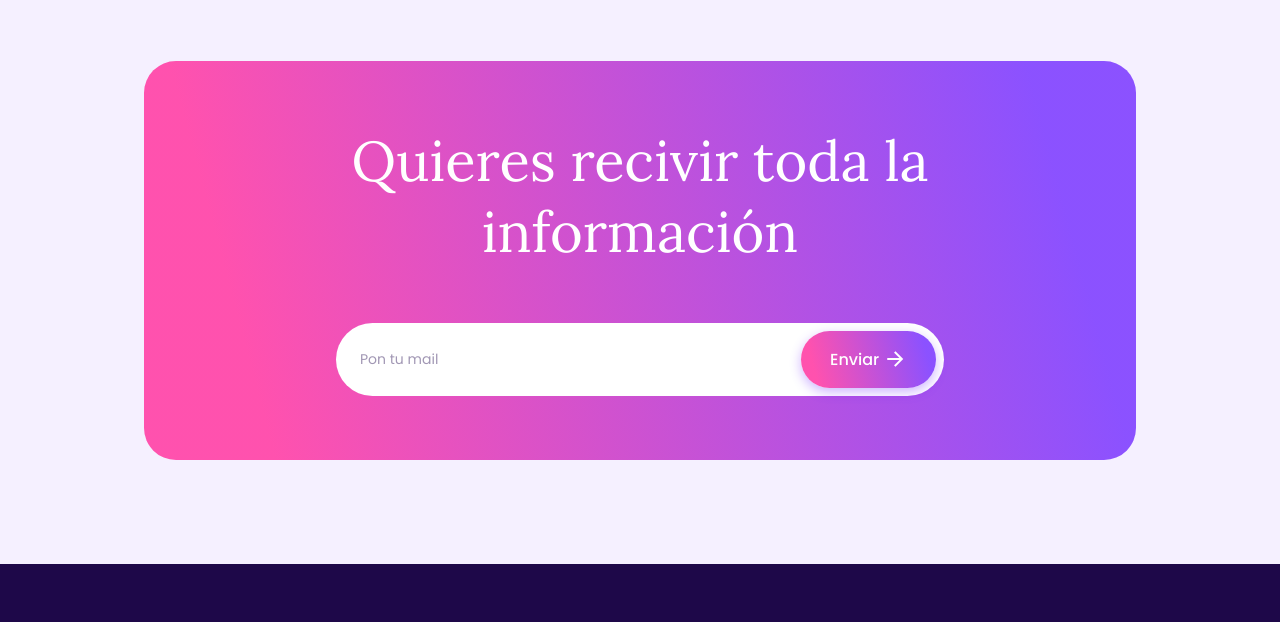
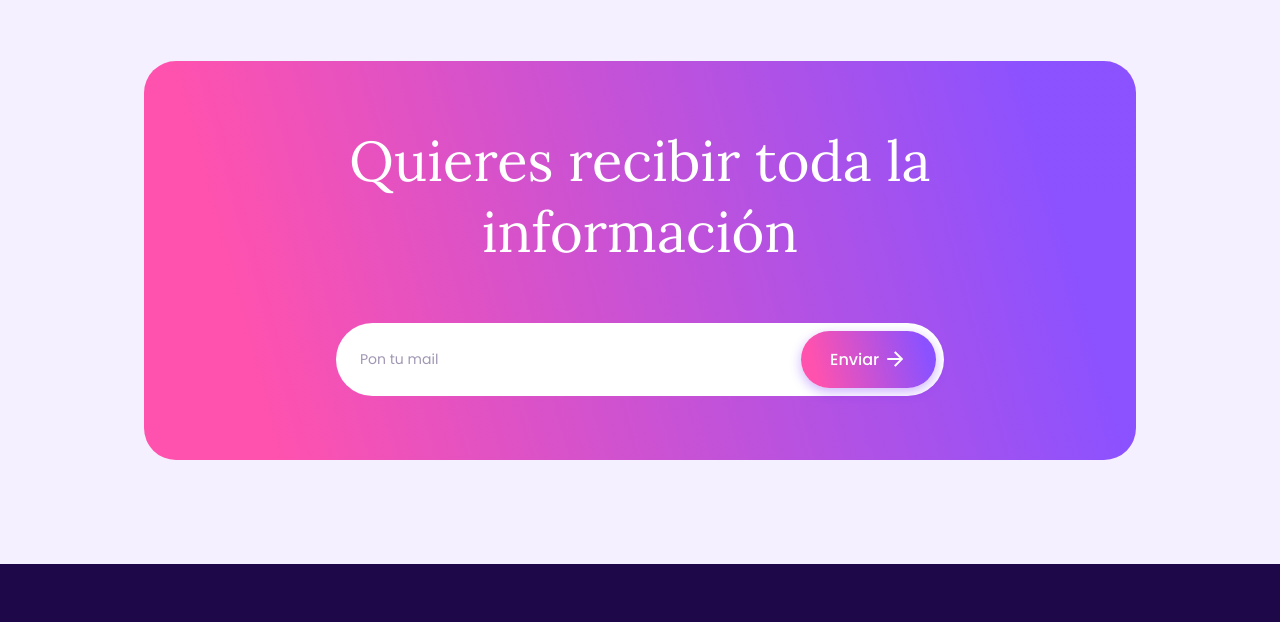
Before and after one commit to alberguecio/Flor-de-Loto, a plain HTML site: page index.html in a window 1280 px wide. Shown: the part 3620-4242 px from the top of the page. Drawn offline with nearby package versions, Linux system fonts and the light colour scheme.

Commit message:
Update index.html

```diff
--- a/index.html
+++ b/index.html
@@ -247,7 +247,7 @@
         <div class="join__container container grid">
           <div class="join__content">
             <div>
-              <h2 class="join__title">Quieres recivir toda la información</h2>
+              <h2 class="join__title">Quieres recibir toda la información</h2>
 
               <p class="loin__description"></p>
             </div>
```
